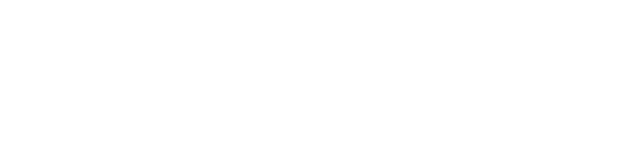
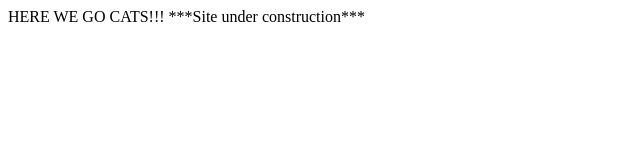
Before and after one commit to jbvailas/jbvailas.github.io, a plain HTML site: page index.html in a window 1280 px wide. Shown: the whole page, without its empty margins (0-640 px from the left). Drawn offline with Linux system fonts and the light colour scheme.

Commit message:
Git it Commit

```diff
--- a/index.html
+++ b/index.html
@@ -7,6 +7,8 @@
     <title>Document</title>
 </head>
 <body>
+    HERE WE GO CATS!!!
 
+    ***Site under construction***
 </body>
 </html>
```
